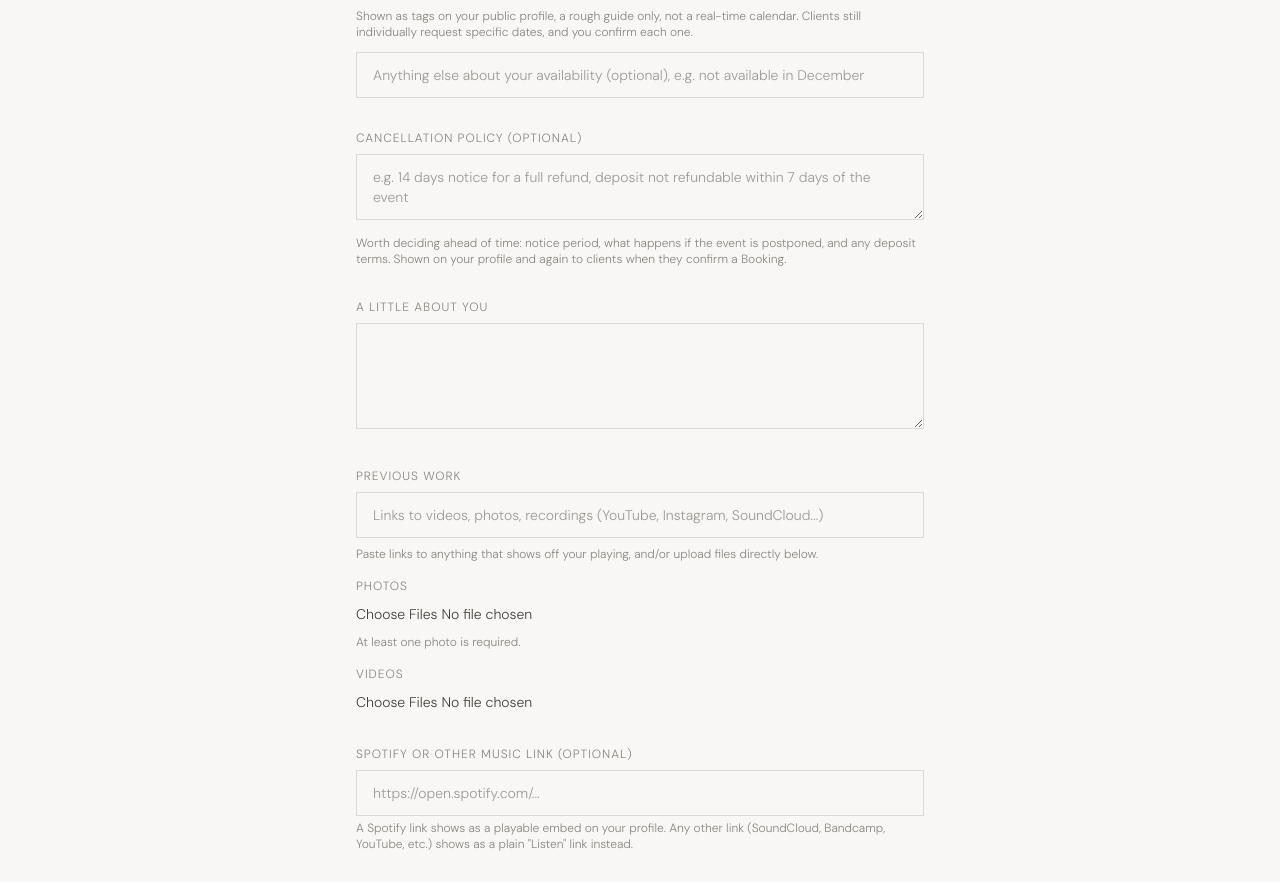
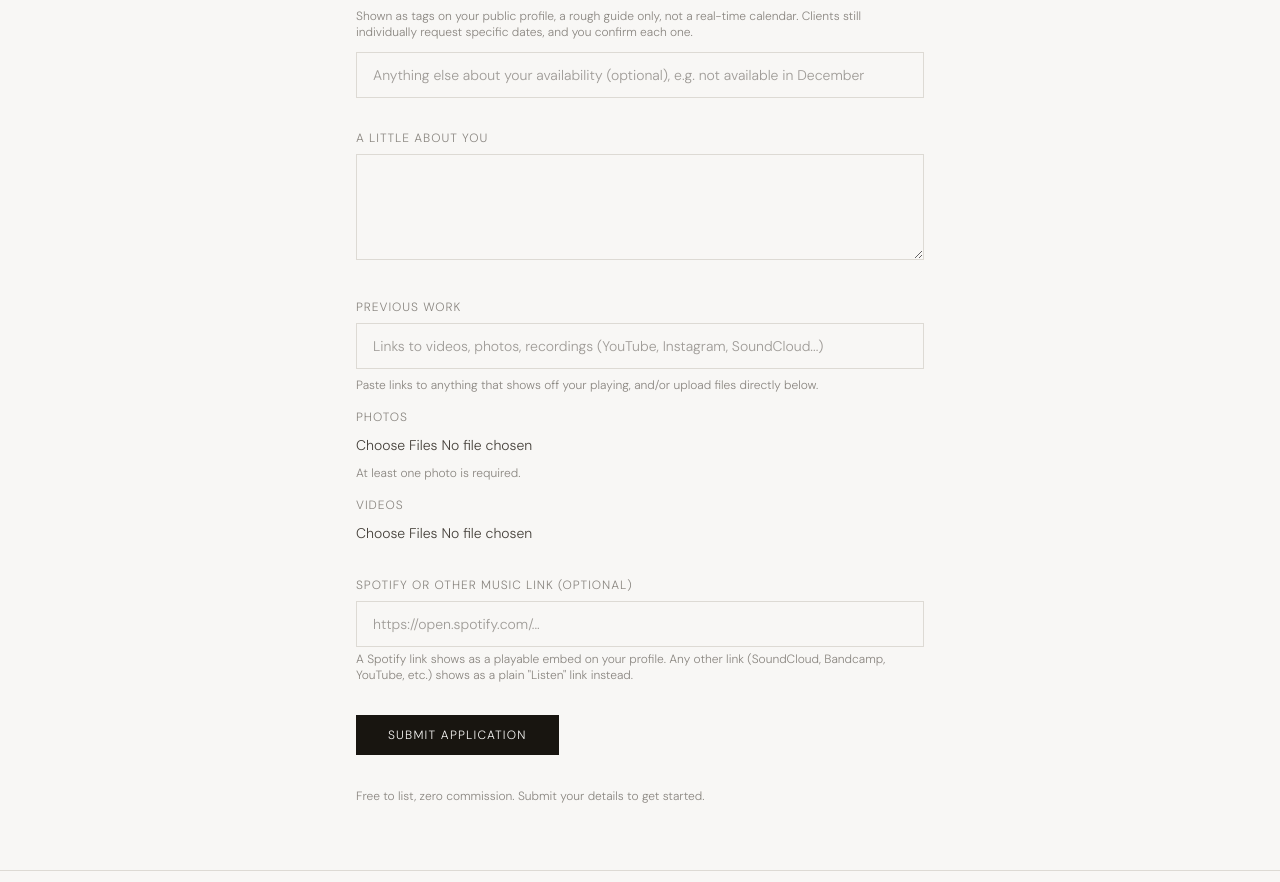
Before and after one commit to musiciangallery/Musician-Gallery, a Next.js app: page /join in a window 1280 px wide. Shown: the part 1809-2691 px from the top of the page. Built offline with nearby package versions, Linux system fonts and the light colour scheme.

Commit message:
Update JoinForm.tsx

```diff
--- a/src/components/JoinForm.tsx
+++ b/src/components/JoinForm.tsx
@@ -68,7 +68,6 @@ type FormState = {
   availabilityTags: string[];
   availability: string;
   audioLink: string;
-  cancellationPolicy: string;
   rateFrom: string;
   rateUnit: string;
   rateByEnquiry: boolean;
@@ -94,7 +93,6 @@ const initialForm: FormState = {
   availabilityTags: [],
   availability: "",
   audioLink: "",
-  cancellationPolicy: "",
   rateFrom: "",
   rateUnit: "per event",
   rateByEnquiry: false,
@@ -240,7 +238,6 @@ export default function JoinForm({
       body.set("availability", form.availability);
       body.set("availabilityTags", JSON.stringify(form.availabilityTags));
       body.set("audioLink", form.audioLink);
-      body.set("cancellationPolicy", form.cancellationPolicy);
       body.set("rateFrom", form.rateByEnquiry ? "" : form.rateFrom);
       body.set("rateUnit", form.rateByEnquiry ? "By enquiry" : form.rateUnit);
       body.set("lessonFormat", form.lessonFormat);
@@ -565,27 +562,6 @@ export default function JoinForm({
       </div>
 
       <div>
-        <label className={labelClass}>Cancellation policy (optional)</label>
-        <textarea
-          rows={2}
-          className={inputClass}
-          placeholder={
-            isTeacher
-              ? "e.g. 48 hours notice for a reschedule, missed lessons within the notice period are still charged"
-              : "e.g. 14 days notice for a full refund, deposit not refundable within 7 days of the event"
-          }
-          value={form.cancellationPolicy}
-          onChange={(e) => update("cancellationPolicy", e.target.value)}
-        />
-        <p className="text-xs text-mid mt-2">
-          {isTeacher
-            ? "Worth deciding ahead of time: notice period, catch up lessons, no shows, and term breaks."
-            : "Worth deciding ahead of time: notice period, what happens if the event is postponed, and any deposit terms."}{" "}
-          Shown on your profile and again to clients when they confirm a Booking.
-        </p>
-      </div>
-
-      <div>
         <label className={labelClass}>A little about you</label>
         <textarea
           rows={4}
```
